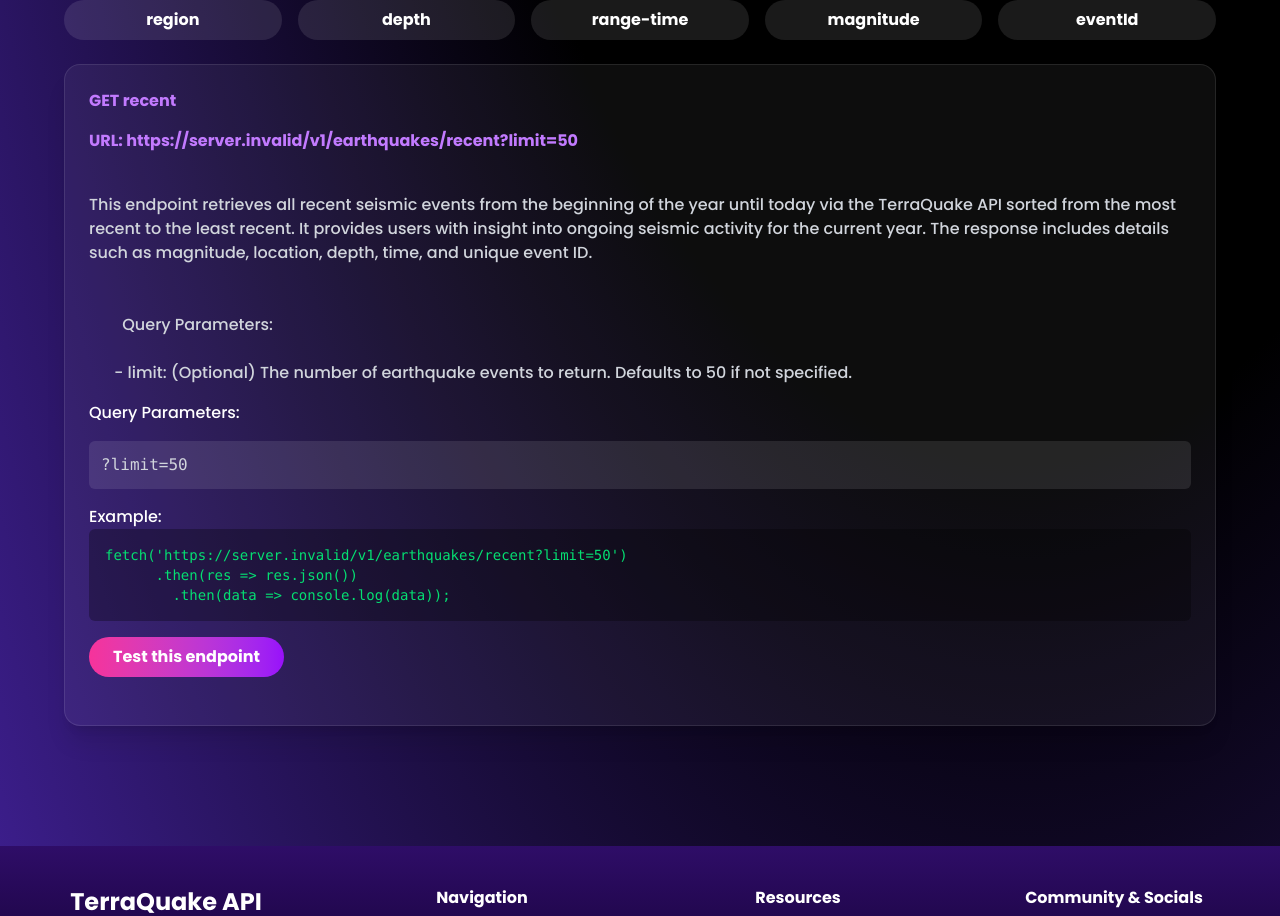
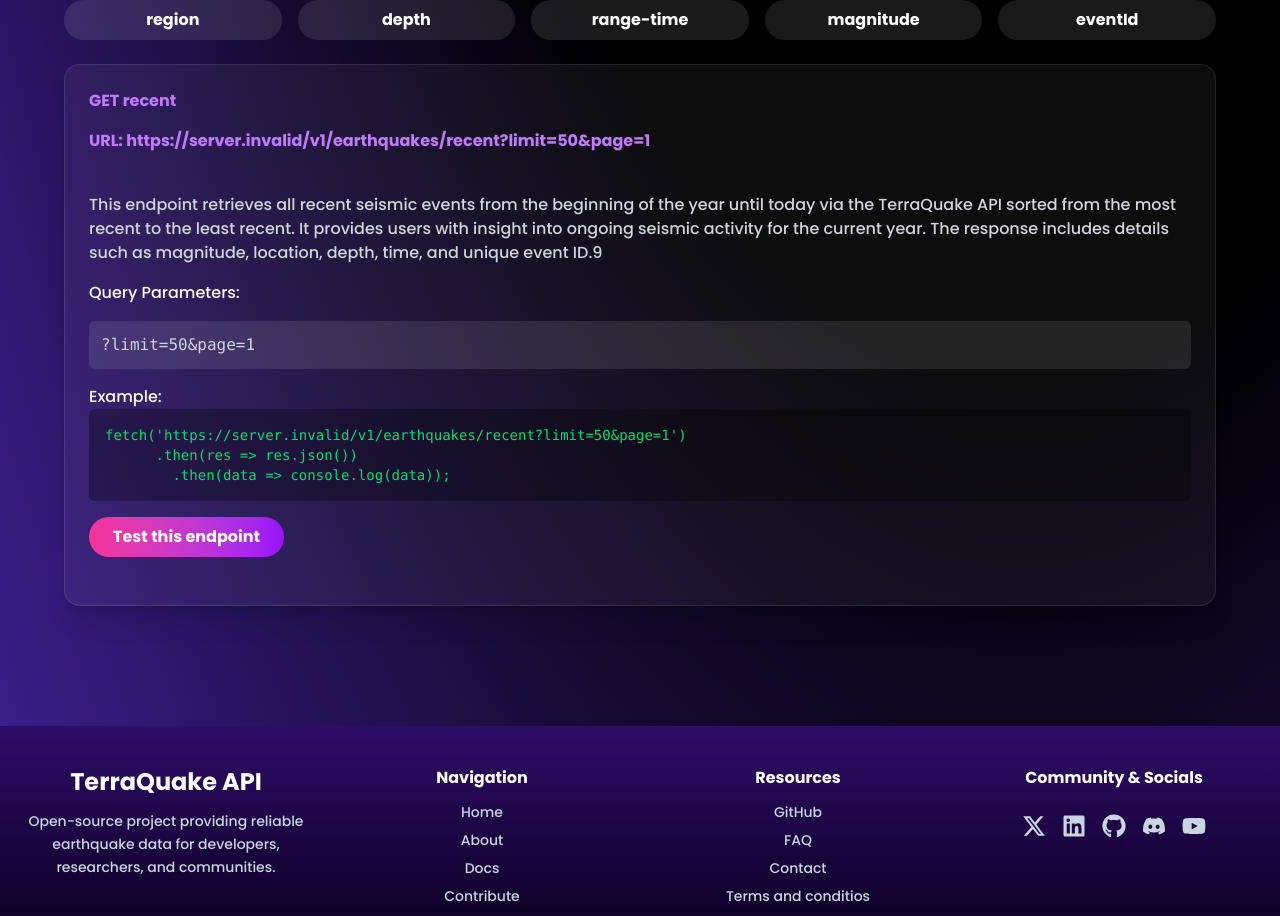
Before and after one commit to yash25hemnani/TerraQuakeApi, a React (Vite) app in the folder frontend/: page / in a window 1280 px wide. Shown: the part 2118-3034 px from the top of the page. Built offline with nearby package versions, Linux system fonts and the light colour scheme; no server answers.

Commit message:
Update API documentation for earthquake endpoints to enhance clarity and consistency in query parameters

```diff
--- a/frontend/src/components/apiDocs/apiDocsEarthquakes.jsx
+++ b/frontend/src/components/apiDocs/apiDocsEarthquakes.jsx
@@ -13,72 +13,43 @@ export default function ApiDocsEarthquakes() {
 		{
 			title: "recent",
 			description: `
-This endpoint retrieves all recent seismic events from the beginning of the year until today via the TerraQuake API sorted from the most recent to the least recent. It provides users with insight into ongoing seismic activity for the current year. The response includes details such as magnitude, location, depth, time, and unique event ID.
-
-
-        Query Parameters:
-
-      - limit: (Optional) The number of earthquake events to return. Defaults to 50 if not specified.`,
-			query: "?limit=50",
-			example: "/v1/earthquakes/recent?limit=50",
+This endpoint retrieves all recent seismic events from the beginning of the year until today via the TerraQuake API sorted from the most recent to the least recent. It provides users with insight into ongoing seismic activity for the current year. The response includes details such as magnitude, location, depth, time, and unique event ID.9`,
+			query: "?limit=50&page=1",
+			example: "/v1/earthquakes/recent?limit=50&page=1",
 			method: "GET"
 		},
 		{
 			title: "today",
 			description: `
-This endpoint retrieves all seismic events that occurred today (from 00:00 UTC to the current time) from the TerraQuake API. It allows users to monitor real-time seismic activity and provides a daily overview of ongoing earthquakes. The response includes detailed information such as magnitude, location, depth, event time, and coordinates.
-
-        Query Parameters:
-
-      - limit: (Optional) The number of earthquake events to return. Default is 50 if not provided.`,
-      query: '?limit=50',
-      example: '/v1/earthquakes/today?limit=50',
+This endpoint retrieves all seismic events that occurred today (from 00:00 UTC to the current time) from the TerraQuake API. It allows users to monitor real-time seismic activity and provides a daily overview of ongoing earthquakes. The response includes detailed information such as magnitude, location, depth, event time, and coordinates.`,
+      query: '?limit=50&page=1',
+      example: '/v1/earthquakes/today?limit=50&page=1',
       method: 'GET',
     },
     {
       title: 'last-week',
       description: `
 This endpoint retrieves all seismic events that occurred in the last 7 days from the TerraQuake API.
-It allows users to monitor and analyze recent seismic activity over the past week, providing insights into short-term trends and regional patterns.
-
-        Query Parameters:
-
-      - limit: (Optional) The number of earthquake events to return. Default is 50 if not specified.`,
-      query: '?limit=50',
-      example: '/v1/earthquakes/last-week?limit=50',
+It allows users to monitor and analyze recent seismic activity over the past week, providing insights into short-term trends and regional patterns.`,
+      query: '?limit=50&page=1',
+      example: '/v1/earthquakes/last-week?limit=50&page=1',
       method: 'GET',
     },
     {
       title: 'month',
       description: `
 This endpoint retrieves all seismic events that occurred during a specific month and year from the TerraQuake API.
-It allows users to explore historical earthquake data for a given period. The response includes detailed event information such as magnitude, location, depth, and timestamp.
-
-        Query Parameters:
-
-      - year: (Required) The target year (e.g., 2025).
-      - month: (Required) The target month in numeric format (01 to 12).
-      - limit: (Optional) The number of events to return. Default is 50 if not specified.`,
-      query: '?year=2025&month=03&limit=50',
-      example: '/v1/earthquakes/month?year=2025&month=03&limit=50',
+It allows users to explore historical earthquake data for a given period. The response includes detailed event information such as magnitude, location, depth, and timestamp.`,
+      query: '?year=2025&month=03&limit=50&page=1',
+      example: '/v1/earthquakes/month?year=2025&month=03&limit=50&page=1',
       method: 'GET',
     },
     {
       title: 'location',
       description: `
-This endpoint fetches seismic events close to a given geographical location, defined by latitude and longitude, with an optional search radius. It retrieves earthquakes that occurred from the beginning of the year up to the current date, allowing users to filter recent events based on their proximity to a specific point of interest.
-
-        Query Parameters:
-
-    - latitude: (Required) The latitude of the location (e.g., 40.835459).
-    - longitude: (Required) The longitude of the location (e.g., 14.117358).
-    - radius: (Optional) The search radius in kilometers. Default is 50 km if not specified.
-    - limit: (Optional) The number of events to return. If not specified, it returns all matching events.
-	   Default is 50 km if not specified.
-
-The response includes detailed information for each event such as magnitude, coordinates, depth, and time of occurrence.`,
-      query: '?latitude=40.835459&longitude=14.117358&radius=50&limit=50',
-      example: '/v1/earthquakes/location?latitude=40.835459&longitude=14.117358&radius=50&limit=50',
+This endpoint fetches seismic events close to a given geographical location, defined by latitude and longitude, with an optional search radius. It retrieves earthquakes that occurred from the beginning of the year up to the current date, allowing users to filter recent events based on their proximity to a specific point of interest.`,
+      query: '?latitude=40.835459&longitude=14.117358&radius=50&limit=50&page=1',
+      example: '/v1/earthquakes/location?latitude=40.835459&longitude=14.117358&radius=50&limit=50&page=1',
       method: 'GET',
     },
     {
@@ -86,15 +57,9 @@ The response includes detailed information for each event such as magnitude, coo
       description: `
 This endpoint retrieves all seismic events that occurred within a specific Italian region from the TerraQuake API,
 from the start of the current year up to today. It allows users to filter earthquakes by regional boundaries
-for localized seismic analysis. The response includes key data such as magnitude, location, depth, and time.
-
-
-        Query Parameters:
-
-      - region: (Required) The name of the Italian region to filter by (e.g., Campania, Sicilia, Lazio). Case-insensitive.
-      - limit: (Optional) The number of events to return. Defaults to 50 if not specified.`,
-      query: '?region=Campania&limit=50',
-      example: '/v1/earthquakes/region?region=Campania&limit=50',
+for localized seismic analysis. The response includes key data such as magnitude, location, depth, and time.`,
+      query: '?region=Campania&limit=50&page=1',
+      example: '/v1/earthquakes/region?region=Campania&limit=50&page1',
       method: 'GET',
     },
     {
@@ -102,30 +67,19 @@ for localized seismic analysis. The response includes key data such as magnitude
       description: `
 This endpoint retrieves all seismic events that occurred at a specific focal depth, measured in kilometers,
 from the TerraQuake API, from the start of the current year up to today.
-It allows users to analyze earthquakes based on their depth, which can help assess their potential surface impact.
-
-        Query parameters:
-
-      - depth: (Required) The focal depth of the earthquakes in kilometers (e.g., 10).
-      - limit: (Optional) The number of events to return. Default is 10 if not specified.`,
-      query: '?depth=10&limit=50',
-      example: '/v1/earthquakes/depth?depth=10&limit=50',
+It allows users to analyze earthquakes based on their depth, which can help assess their potential surface impact.`,
+      query: '?depth=10&limit=50&page=1',
+      example: '/v1/earthquakes/depth?depth=10&limit=50&page=1',
       method: 'GET',
     },
     {
       title: 'range-time',
       description: `
 This endpoint retrieves all seismic events that occurred within a specific time range, using a custom start and end date.
-It allows users to query historical earthquake data over any desired period, making it ideal for research, reports, or time-based visualizations.
-
-        Query Parameters:
-
-      - startdate: (Required) The start date of the time range (format: YYYY-MM-DD).
-      - enddate: (Required) The end date of the time range (format: YYYY-MM-DD).
-      - limit: (Optional) The number of earthquake events to return. Default is 50 if not specified.`,
-      query: '?startdate=2025-01-01&enddate=2025-03-30&limit=50',
+It allows users to query historical earthquake data over any desired period, making it ideal for research, reports, or time-based visualizations.`,
+      query: '?startdate=2025-01-01&enddate=2025-03-30&limit=50&page=1',
       example:
-        '/v1/earthquakes/range-time?startdate=2025-01-01&enddate=2025-03-30&limit=50',
+        '/v1/earthquakes/range-time?startdate=2025-01-01&enddate=2025-03-30&limit=50&page=1',
       method: 'GET',
     },
     {
@@ -133,25 +87,16 @@ It allows users to query historical earthquake data over any desired period, mak
       description: `
 This endpoint retrieves all seismic events that have a specific or greater magnitude from the TerraQuake API,
 from the start of the current year up to today.
-It is useful for filtering earthquakes based on their strength and analyzing seismic intensity patterns over time or across regions.
-
-        Query Parameters:
-
-      - mag: (Required) Minimum magnitude to filter by (e.g., 2 will return all events with magnitude ≥ 2.0).
-      - limit: (Optional) Number of earthquake events to return. Default is 50 if not specified.`,
-      query: '?mag=1&limit=50',
-      example: '/v1/earthquakes/magnitude?mag=1&limit=50',
+It is useful for filtering earthquakes based on their strength and analyzing seismic intensity patterns over time or across regions.`,
+      query: '?mag=1&limit=50&page=1',
+      example: '/v1/earthquakes/magnitude?mag=1&limit=50&page=1',
       method: 'GET',
     },
     {
       title: 'eventId',
       description: `
 This endpoint retrieves a specific seismic event by its unique event ID from the TerraQuake API.
-It allows users to access detailed information about a single earthquake event, including magnitude, location, depth, and precise timestamp.
-
-        Query Parameters:
-
-      - eventId: (Required) The unique identifier of the earthquake event to retrieve.`,
+It allows users to access detailed information about a single earthquake event, including magnitude, location, depth, and precise timestamp.`,
 			query: "?eventId=44085192",
 			example: "/v1/earthquakes/eventId?eventId=44085192",
 			method: "GET"
--- a/frontend/src/pages/exploreData/exploreData.jsx
+++ b/frontend/src/pages/exploreData/exploreData.jsx
@@ -313,7 +313,7 @@ It is useful for filtering earthquakes based on their strength and analyzing sei
 
         Query Parameters:
 
-      - mag: (Required) Minimum magnitude to filter by (e.g., 2 will return all events with magnitude ≥ 2.0).
+      - mag: (Required) Minimum magnitude to filter by (e.g., 2 will return all events with magnitude > 2.0).
       - limit: (Optional) Number of earthquake events to return. Default is 50 if not specified.
       - page: (Optional) The page number of the results to retrieve. Defaults to 1 if not specified.`,
       params: [
```
